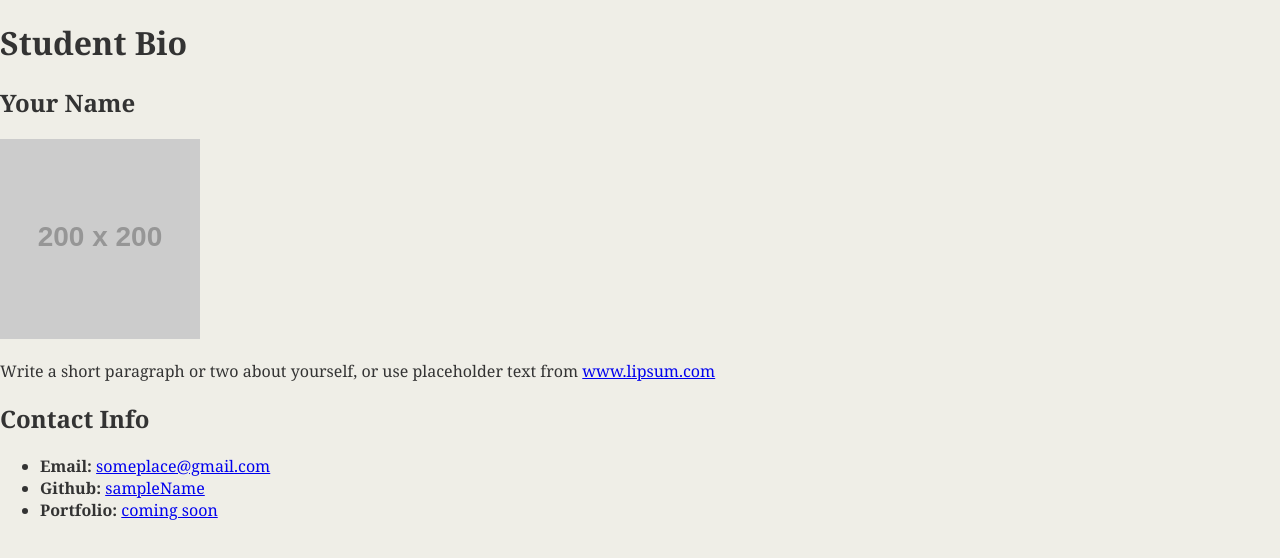
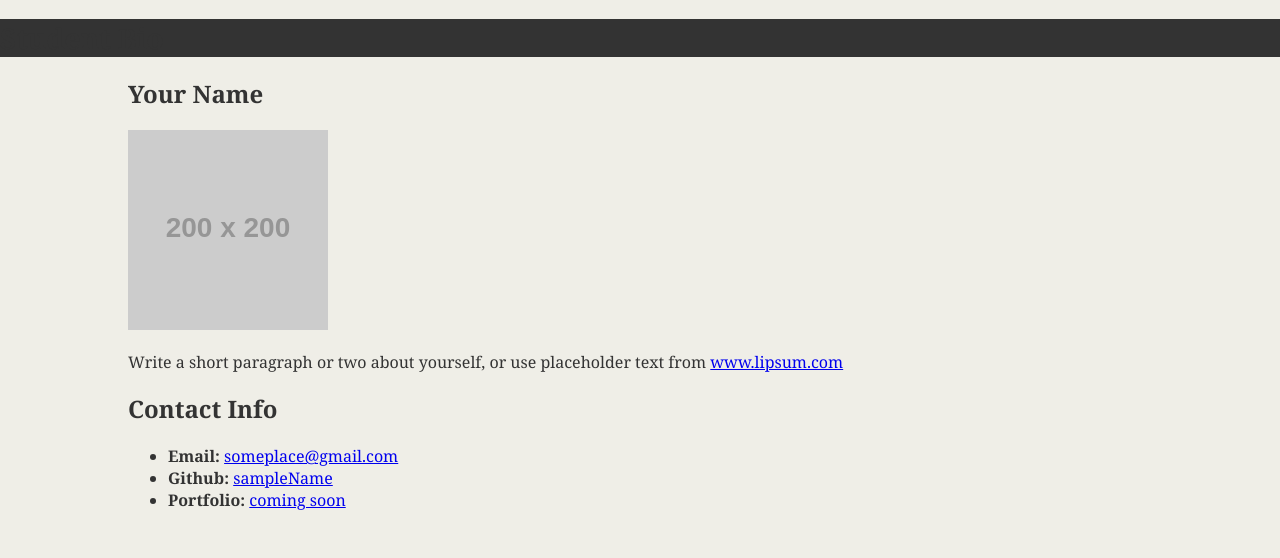
Before and after one commit to benzed3/unit1-act06-html-css, a plain HTML site: page index.html in a window 1280 px wide. Drawn offline with Linux system fonts and the light colour scheme; placeholder pictures from the web are drawn by us.

Commit message:
adding stying to hader, h1, h2, and .container

```diff
--- a/css/style.css
+++ b/css/style.css
@@ -5,3 +5,22 @@ body {
     margin: 0;
     padding: 0;
 }
+
+header {
+    background-color: #333333;
+}
+
+h1 {
+    font: #eee;
+    font-size: 28px;
+}
+
+h2 {
+    font-size: 24px;
+}
+
+.container {
+    width: 1024px;
+    margin: 0 auto;
+    /*margin 0 auto centers it*/
+}
```
